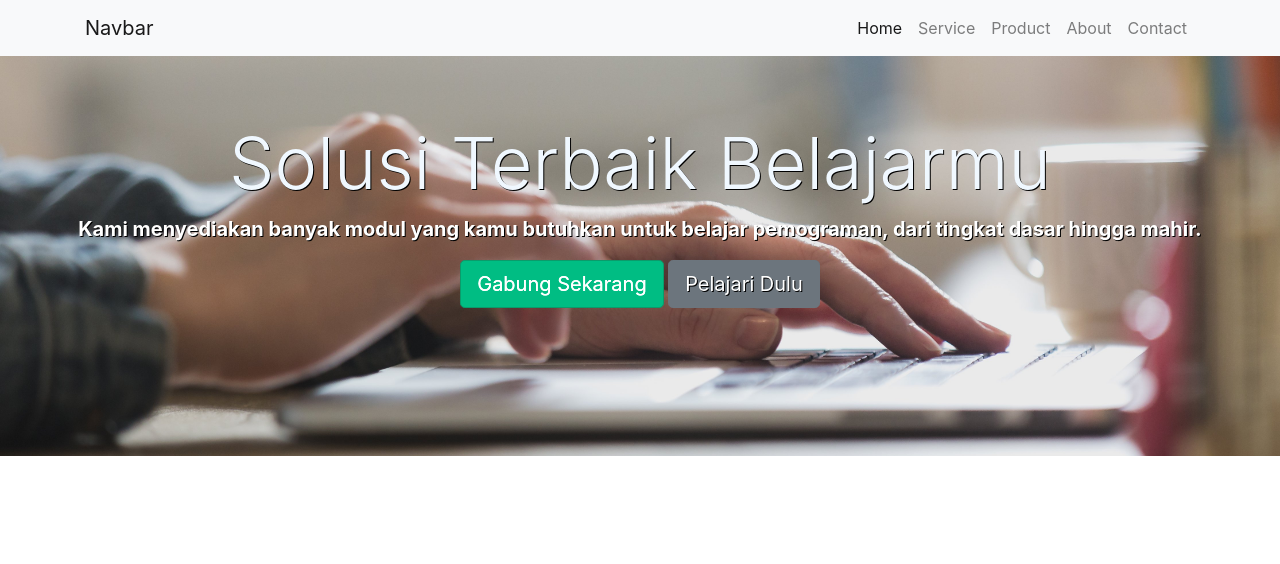
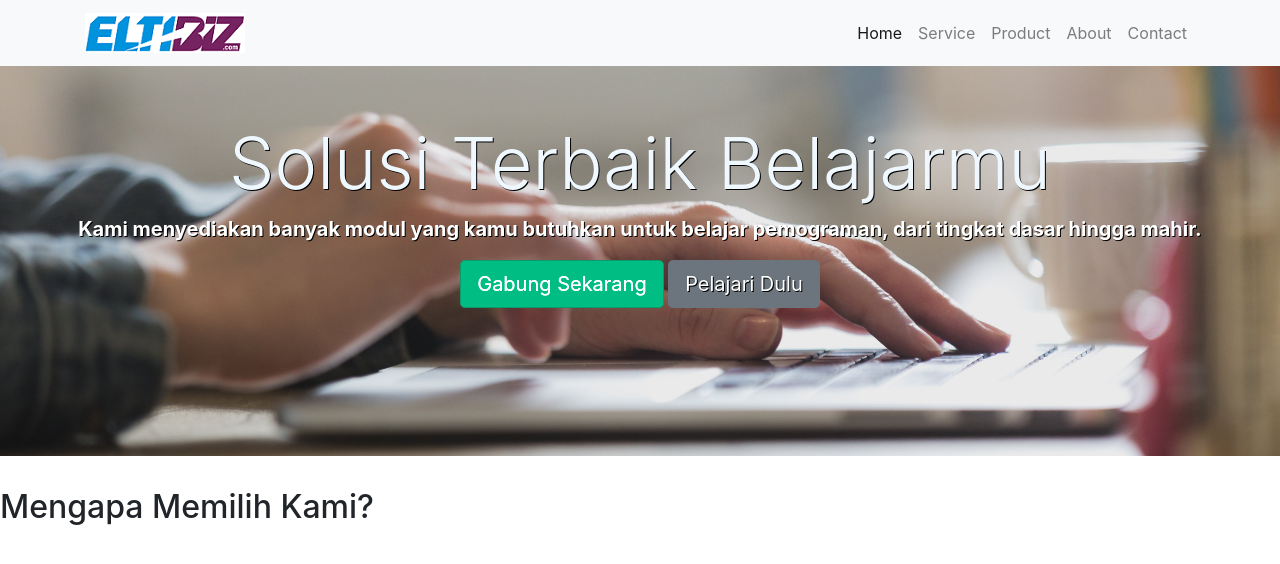
Before and after one commit to Rulita11/landingpagebootstrap4, a plain HTML site: page index.html in a window 1280 px wide. Drawn offline with Linux system fonts and the light colour scheme.

Commit message:
import logo

```diff
--- a/index.html
+++ b/index.html
@@ -11,28 +11,36 @@
         body {
             padding-top: 56px;
         }
+
         .jumbotron {
             text-shadow: #000 1px 1px;
         }
+
         .background-header {
             background-image: url("assets/images/banner2.jpg");
-            background-color: #fafbfc ;
+            background-color: #fafbfc;
             height: 400px;
             background-position: center;
             background-repeat: no-repeat;
             background-size: cover;
             position: relative;
         }
+
         .button-primer {
             background-color: #00bd83;
             border-color: #0b9b6b;
             color: #fff;
             text-shadow: 0px 0px;
         }
-        button-primer:hover {
+
+        .button-primer:hover {
             background-color: #038c6a;
             color: #fff;
             text-shadow: 0px 0px;
+        }
+        .service-style {
+            margin-top: 15px;
+            background-color: transparent;
         }
     </Style>
     <title>Document</title>
@@ -42,7 +50,7 @@
     <!-- Navigasi bar -->
     <nav class="navbar navbar-expand-lg navbar-light bg-light fixed-top">
         <div class="container">
-            <a class="navbar-brand" href="#">Navbar</a>
+            <a class="navbar-brand" href="#"><img src="assets/images/Logo.png" alt="logo"></a>
             <button class="navbar-toggler" type="button" data-toggle="collapse" data-target="#navbarContent"
                 aria-controls="navbarContent" aria-expanded="false" aria-label="Toggle navigation">
                 <span class="navbar-toggler-icon"></span>
@@ -76,8 +84,18 @@
             <h1 class="display-3" style="color: aliceblue;">Solusi Terbaik Belajarmu</h1>
             <p class="lead" style="font-weight: bold;color: white;">Kami menyediakan banyak modul yang kamu butuhkan
                 untuk belajar pemograman, dari tingkat dasar hingga mahir.</p>
-                <a href="#" class="btn btn-lg button-primer" role="button">Gabung Sekarang</a>
-                <a href="#" class="btn btn-lg btn-secondary" role="button">Pelajari Dulu</a>
+            <a href="#" class="btn btn-lg button-primer" role="button">Gabung Sekarang</a>
+            <a href="#" class="btn btn-lg btn-secondary" role="button">Pelajari Dulu</a>
+        </div>
+    </section>
+    <!-- service -->
+    <section id="servise" class="service-style">
+        <div class="row">
+            <div class="col-12">
+                <h2>
+                    Mengapa Memilih Kami?
+                </h2>
+            </div>
         </div>
     </section>
 </body>
```
Also changed, not shown: assets/images/Logo.png (added).
